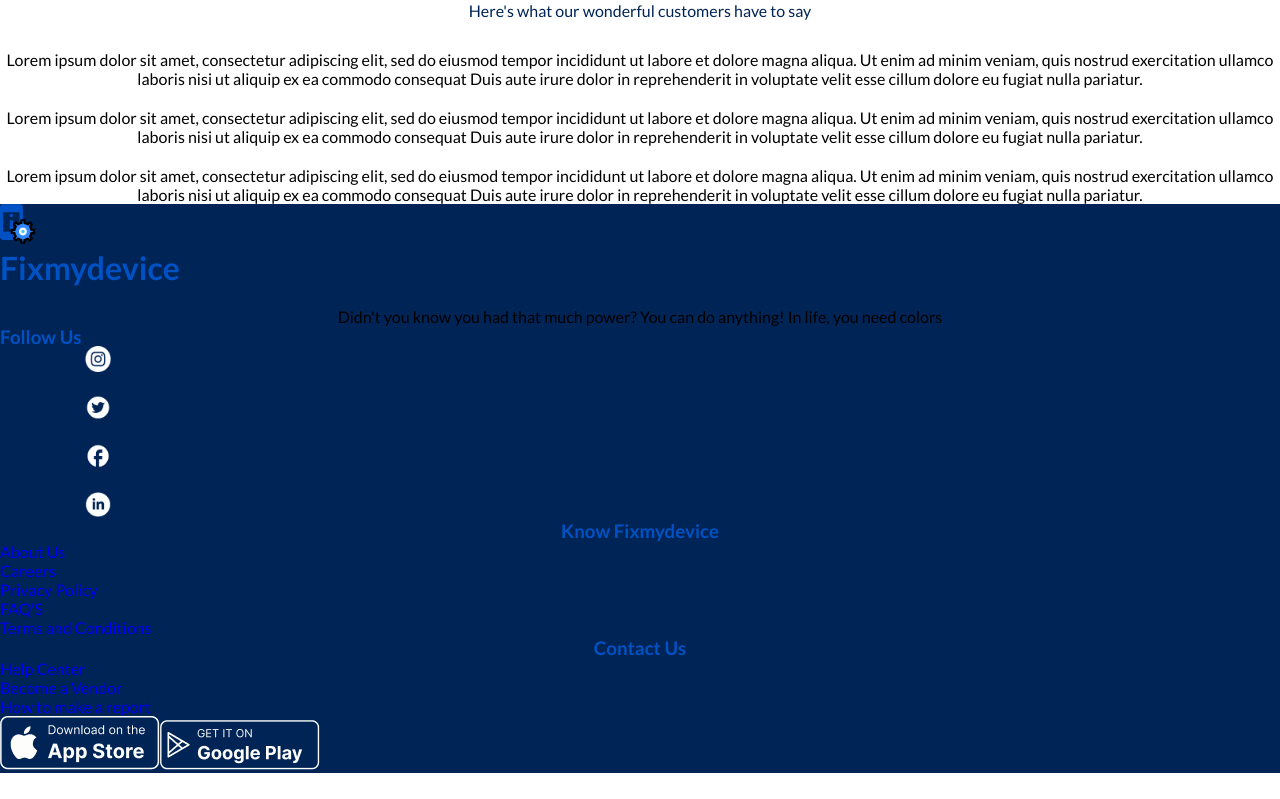
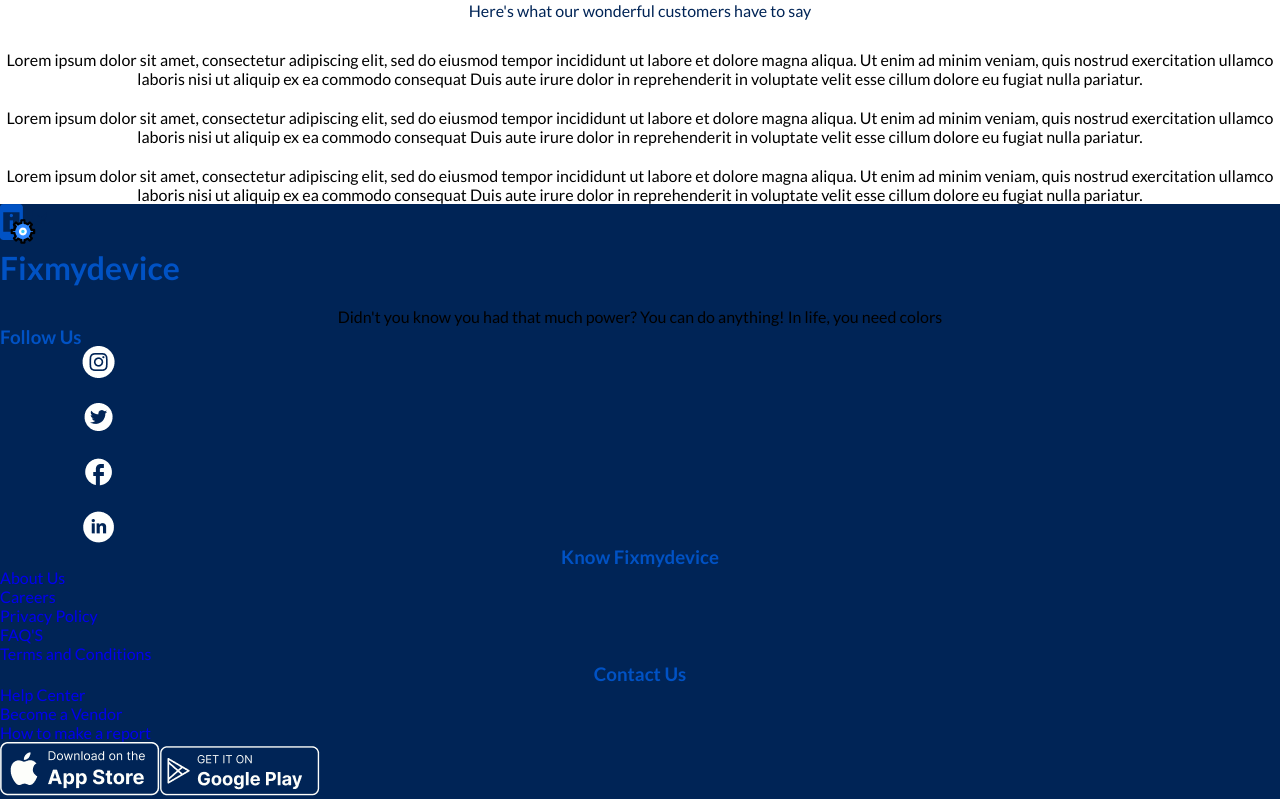
Before and after one commit to Obum-neke/Fix-My-Device, a React (Create React App) app: page / in a window 1280 px wide. Shown: the part 4992-5791 px from the top of the page. Before the commit the page ends 5765 px from the top, so only its background shows below. Built offline with nearby package versions, Linux system fonts and the light colour scheme.

Commit message:
error-addressed

```diff
--- a/src/components/footer.css
+++ b/src/components/footer.css
@@ -69,14 +69,23 @@ h4{
 
 .socialmedia{
     display: flex;
-    flex-direction: row;
+
 }
 
-.socialmedia img {
-    width: 80%;}
+
 
 .firstrow{
     display: flex;
     justify-content: flex-start;
     flex-wrap: wrap;
 }
+
+.contact-links{
+    display: flex;
+    flex-direction: column;
+}
+
+.know-links{
+    display: flex;
+    flex-direction: column;
+}
--- a/src/routes/RepairmyDevice.js
+++ b/src/routes/RepairmyDevice.js
@@ -2,13 +2,13 @@ import React from 'react'
 import "../components/repair.css";
 import Navbar from "../components/Navbar";
 import Footer from "../components/footer";
-// import iphone from "../assets/iphone.png"
+import appleiphone from "../assets/appleiphone.png"
 import android from "../assets/android.png"
 import tablet from "../assets/tablet.png"
 import laptop from "../assets/laptop.png"
 import gamepad from "../assets/game.png"
 import others from "../assets/others.png"
-// import { Link } from "react-router-dom";
+import { Link } from "react-router-dom";
 
 
 
@@ -18,7 +18,7 @@ const RepairmyDevice = () => {
      <Navbar />
      <h1>Please Select Your Device</h1>
      <div>
-       {/* <Link to="./Iphonemodels"> <img src={iphone} alt="" /> </Link> */}
+       <Link to="./Iphonemodels"> <img src={appleiphone} alt="" /> </Link>
         <img src={android} alt="" />
         <img src={tablet} alt="" />
         <img src={laptop} alt="" />
```
Also changed, not shown: src/assets/appleiphone.png (renamed from src/assets/iPhone.png).
